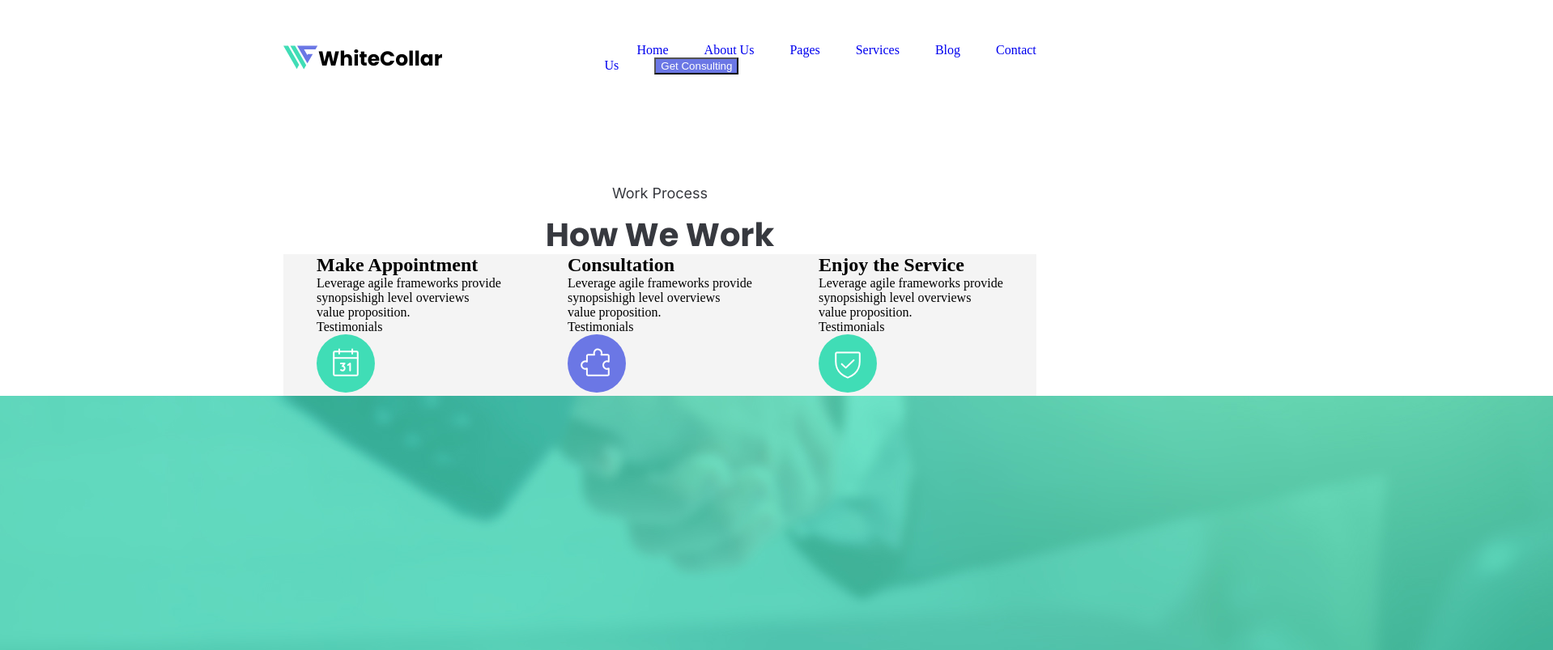
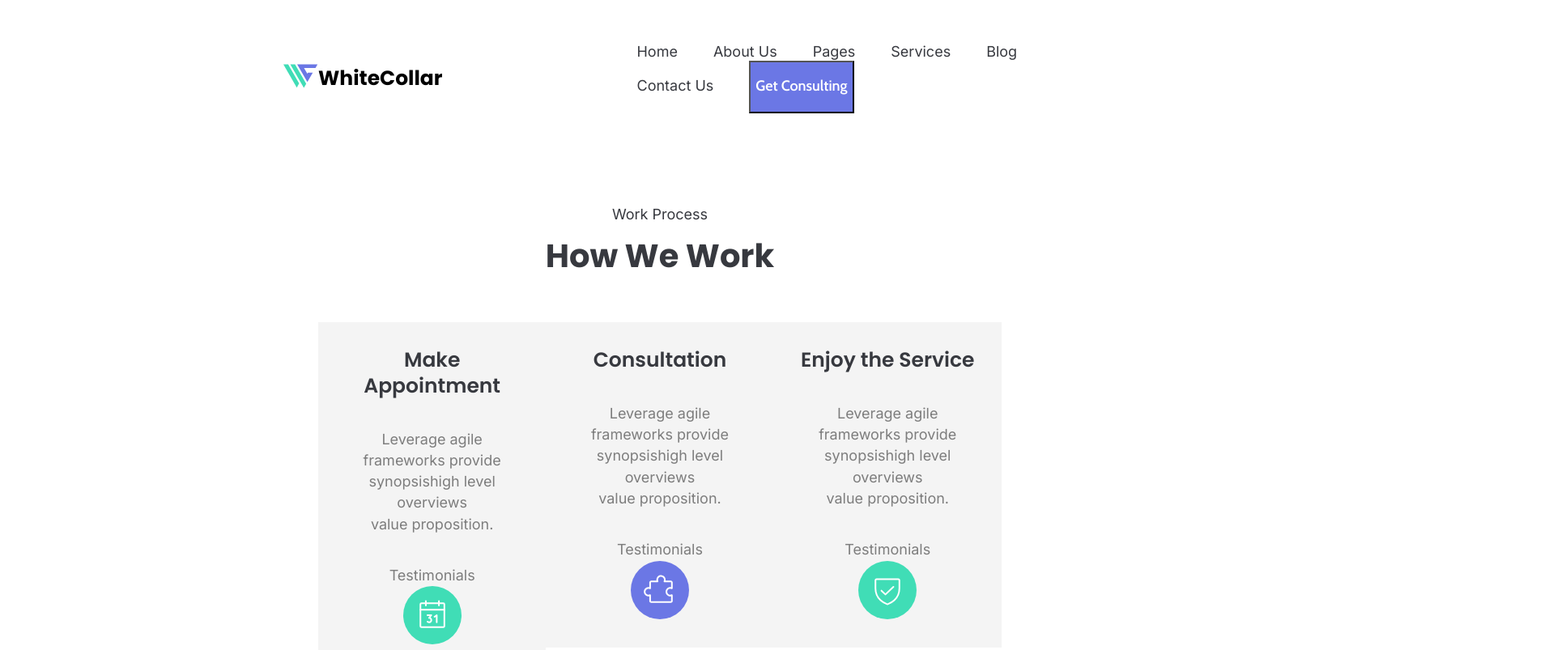
Before and after one commit to natiatlashadze/task6, a plain HTML site: page index.html in a window 1280 px wide. Shown: the top 803 px of the page at 81% size, 1918 px wide, since content can reach past the window. Drawn offline with nearby package versions, Linux system fonts and the light colour scheme.

Commit message:
added fonts

```diff
--- a/index.html
+++ b/index.html
@@ -38,7 +38,8 @@
       <div class="title">
         <p class="description">Work Process</p>
         <h1>How We Work</h1>
-      </div class="container">
+      </div class="title">
+    <div class="table">
       <div class="column">
         <div class="group1">
           <h2>Make Appointment</h2>
@@ -75,10 +76,11 @@
           <img src="assets/logos/Icon3.svg" alt="puzzle" />
         </div>
       </div>
+    </div>
     </main>
     <div class="container">
       <img src="assets/Image.jpg" alt="green background" />
-      <div>
+      <div class="overlay">
         <h3>Short Video</h3>
         <h1>Our Presentation</h1>
         <p>
--- a/style.css
+++ b/style.css
@@ -41,16 +41,28 @@ nav h1 {
 
 .content {
   padding-left: 200px;
+  align-items: center;
 }
 
 .content a {
   margin-left: 40px;
+  font-family: "Inter";
+  font-weight: 400;
+  font-size: 18px;
+  line-height: 21.78px;
+  color: rgba(55, 57, 63, 1);
 }
 
 .content button {
   margin-left: 40px;
   background-color: rgba(107, 119, 229, 1);
   color: rgba(255, 255, 255, 1);
+  height: 65px;
+  font-family: "Cabin";
+  font-weight: 600;
+  font-size: 18px;
+  line-height: 21.87px;
+  align-items: center;
 }
 
 main {
@@ -95,7 +107,54 @@ main .container::after {
 main .column {
   float: left;
   width: 33.33%;
-  padding-left: 41px;
+  padding: 31px;
   box-sizing: border-box;
   background-color: rgba(244, 244, 244, 1);
 }
+
+.column h2 {
+  font-family: "Poppins";
+  font-weight: 600;
+  font-size: 25px;
+  line-height: 31.75px;
+  align-items: center;
+  color: rgba(55, 57, 63, 1);
+}
+
+.column p {
+  font-family: "Inter";
+  font-weight: 400;
+  font-size: 18px;
+  line-height: 26.31px;
+  align-items: center;
+  color: rgba(125, 125, 125, 1);
+  padding-top: 37px;
+}
+
+main .group1,
+.group2,
+.group3 {
+  text-align: center;
+}
+
+.table {
+  padding: 58px 43px 58px 43px;
+  column-gap: normal;
+}
+
+.container {
+  background-size: cover;
+  background-repeat: no-repeat;
+  width: 100%;
+  height: 557px;
+  display: flex;
+  flex-direction: column;
+  justify-content: center;
+  align-items: center;
+  margin-left: -25%;
+}
+
+.overlay {
+  position: absolute;
+  margin-top: 162px;
+}
```
